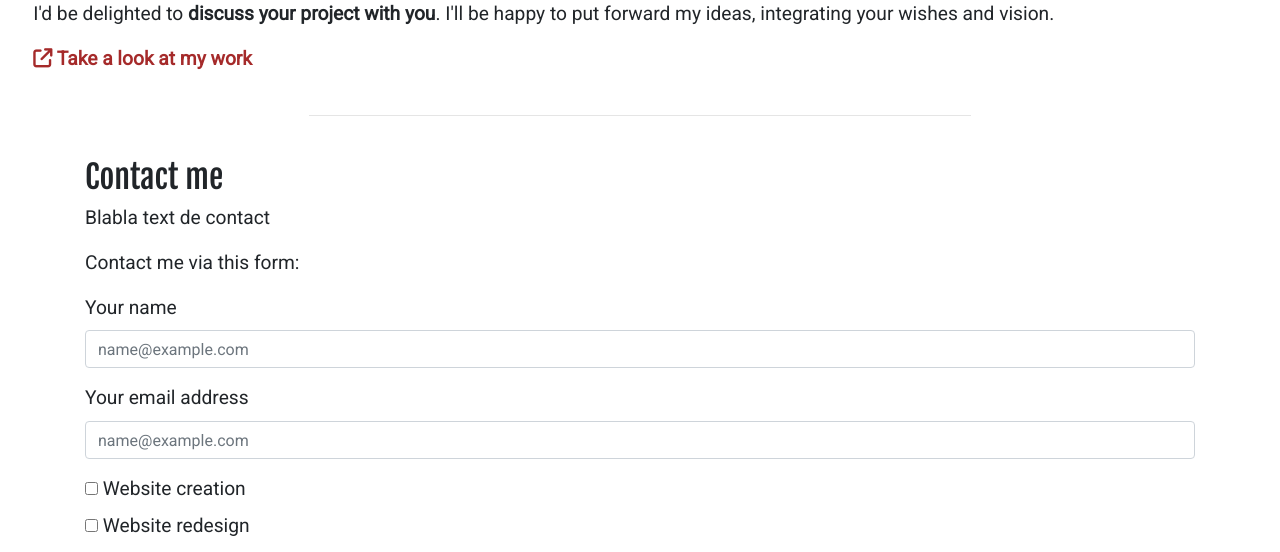
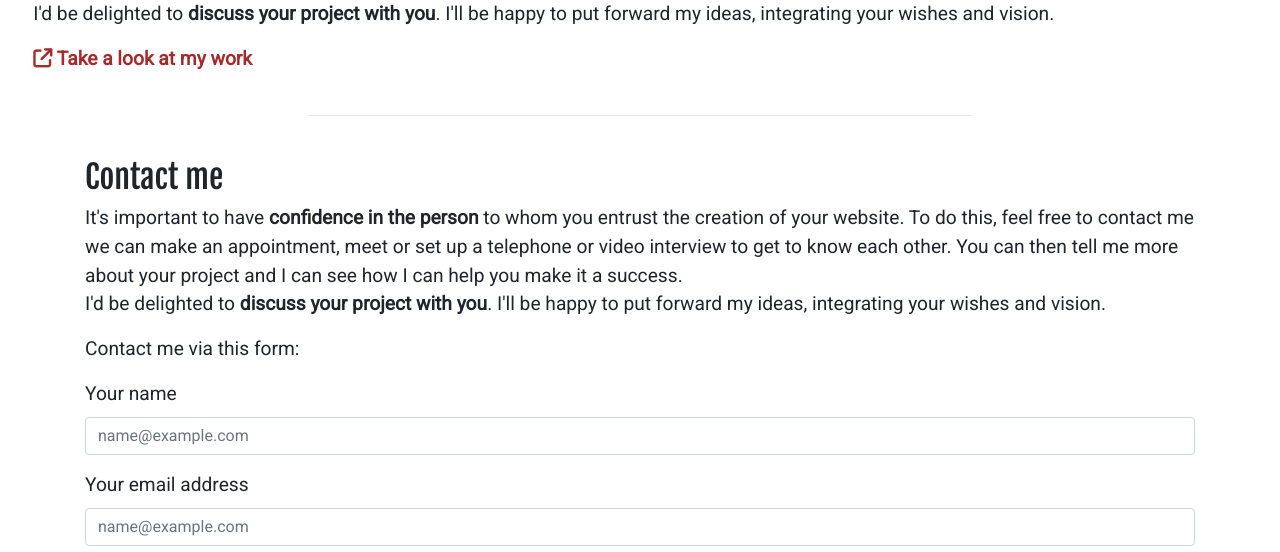
Before and after one commit to cecilegaudron/personal-website, a Django app: page / in a window 1280 px wide. Shown: the part 2164-2716 px from the top of the page. Run offline with Django 4.2, Linux system fonts and the light colour scheme; some libraries are stand-ins or nearby versions.

Commit message:
Add content for better SEO

```diff
--- a/templates/contact.html
+++ b/templates/contact.html
@@ -2,27 +2,68 @@
 <section id="contact-form">
   <div class="container">
     <h2>Contact me</h2>
-        <p>Blabla text de contact</p>
+    <p>
+      It's important to have <strong>confidence in the person</strong> to whom
+      you entrust the creation of your website. To do this, feel free to contact
+      me we can make an appointment, meet or set up a telephone or video
+      interview to get to know each other. You can then tell me more about your
+      project and I can see how I can help you make it a success.
+    <br>I'd be delighted to <strong>discuss your project with you</strong>. I'll be happy to put forward my ideas,
+        integrating your wishes and vision.
+    </p>
     <p>Contact me via this form:</p>
     <div class="mb-3">
       <label for="input-name" class="form-label">Your name</label>
-            <input type="name" class="form-control" id="input-name" placeholder="name@example.com" required>
+      <input
+        type="name"
+        class="form-control"
+        id="input-name"
+        placeholder="name@example.com"
+        required
+      />
     </div>
     <div class="mb-3">
       <label for="input-email" class="form-label">Your email address</label>
-            <input type="email" class="form-control" id="input-email" placeholder="name@example.com" required>
+      <input
+        type="email"
+        class="form-control"
+        id="input-email"
+        placeholder="name@example.com"
+        required
+      />
     </div>
-        <input id="website-creation" name="contact-type" value="website-creation" type="checkbox" required>
-        <label for="website-creation">Website creation</label><br>
-        <input id="website-redesign" name="contact-type" value="website-redesign" type="checkbox">
-        <label for="website-redesign">Website redesign</label><br>
-        <input id="website-device" name="contact-type" value="website-device" type="checkbox" class="">
-        <label for="website-device">Devices</label><br>
+    <input
+      id="website-creation"
+      name="contact-type"
+      value="website-creation"
+      type="checkbox"
+      required
+    />
+    <label for="website-creation">Website creation</label><br />
+    <input
+      id="website-redesign"
+      name="contact-type"
+      value="website-redesign"
+      type="checkbox"
+    />
+    <label for="website-redesign">Website redesign</label><br />
+    <input
+      id="website-device"
+      name="contact-type"
+      value="website-device"
+      type="checkbox"
+      class=""
+    />
+    <label for="website-device">Devices</label><br />
     <div class="mb-3">
-            <label for="input-message" class="form-label" required>Your message</label>
+      <label for="input-message" class="form-label" required
+        >Your message</label
+      >
       <textarea class="form-control" id="input-message" rows="3"></textarea>
     </div>
-        <button type="button" class="btn mx-auto"><strong>Send your message</strong></button>
+    <button type="button" class="btn mx-auto">
+      <strong>Send your message</strong>
+    </button>
     <p>Faire une page de email successful sent</p>
   </div>
 </section>
```
Lines whose indentation alone changed are shown as unchanged.
